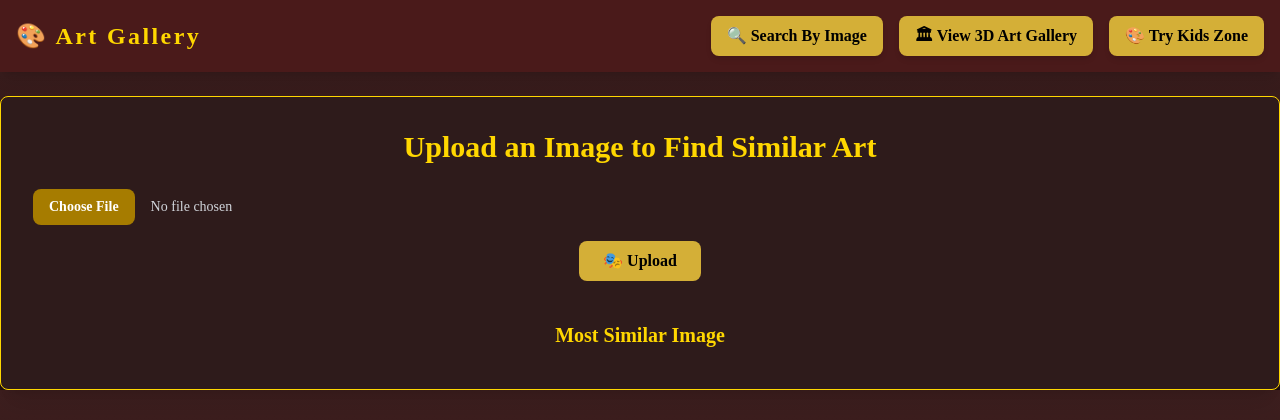
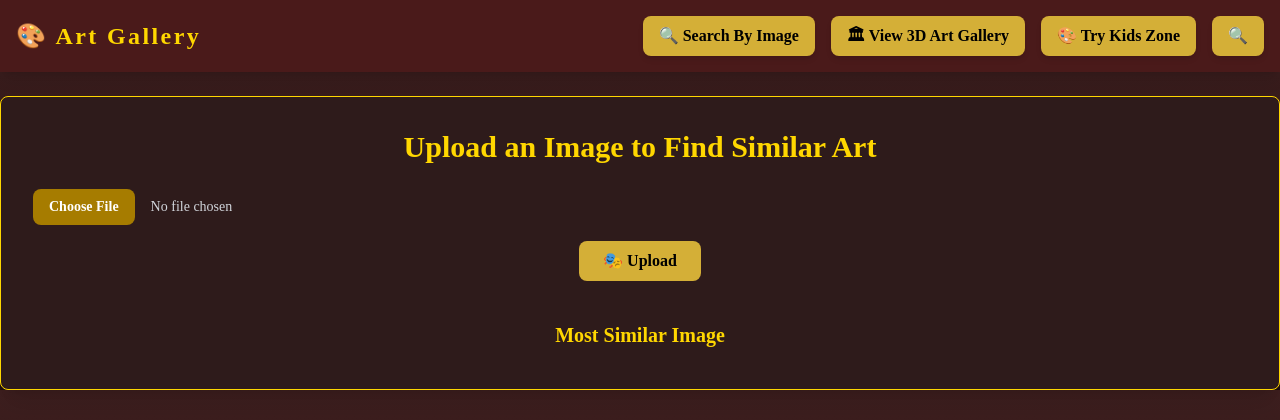
Before and after one commit to Sailajayadav/ai-powered-art-gallery-with-integrated-story-teller, a Flask app: page /index in a window 1280 px wide. Shown: the top 420 px of the page. Run offline with Flask 3, Linux system fonts and the light colour scheme; some libraries are stand-ins or nearby versions.

Commit message:
Add search link to navigation in index.html

```diff
--- a/templates/index.html
+++ b/templates/index.html
@@ -61,6 +61,10 @@
                    class="bg-[#D4AF37] text-black font-semibold px-4 py-2 rounded-lg shadow-md transition duration-300 transform hover:bg-[#B8860B] hover:scale-105 hover:shadow-lg">
                    🎨 Try Kids Zone
                 </a>
+                <a href="{{url_for('search')}}"
+                class="bg-[#D4AF37] text-black font-semibold px-4 py-2 rounded-lg shadow-md transition duration-300 transform hover:bg-[#B8860B] hover:scale-105 hover:shadow-lg">
+                🔍
+             </a>
             </div>
         </div>
     </nav>
```
